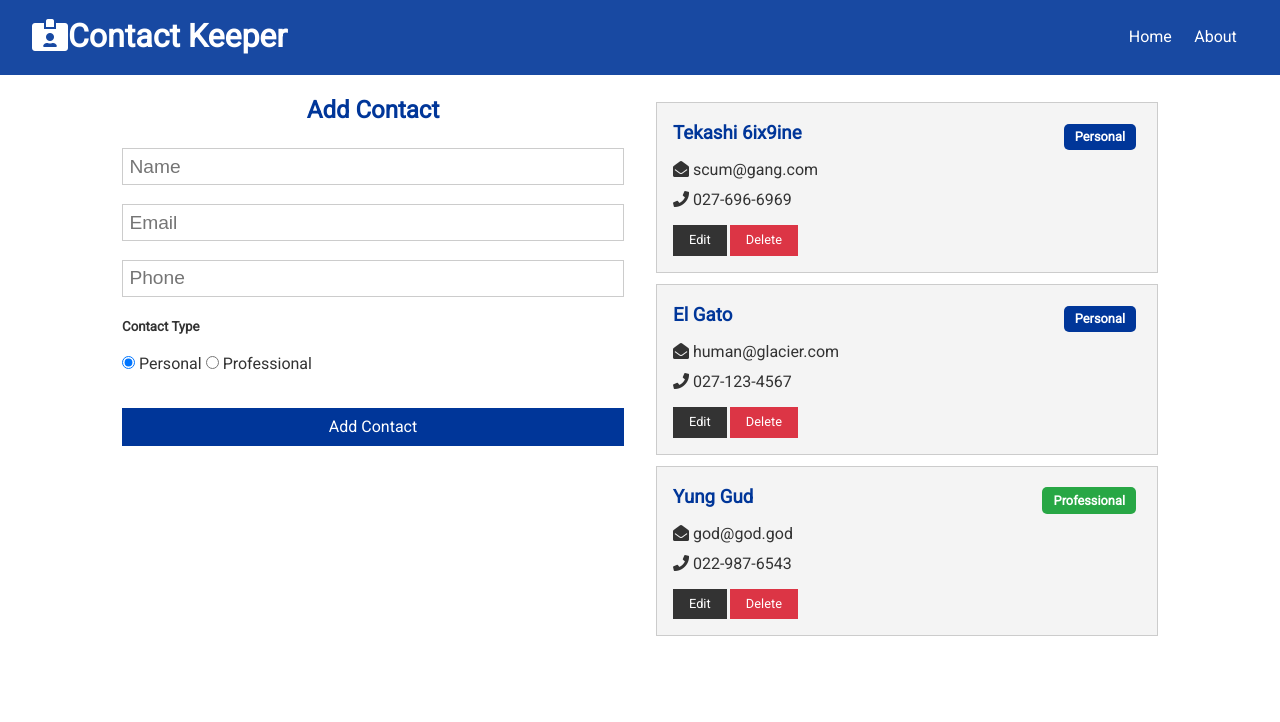
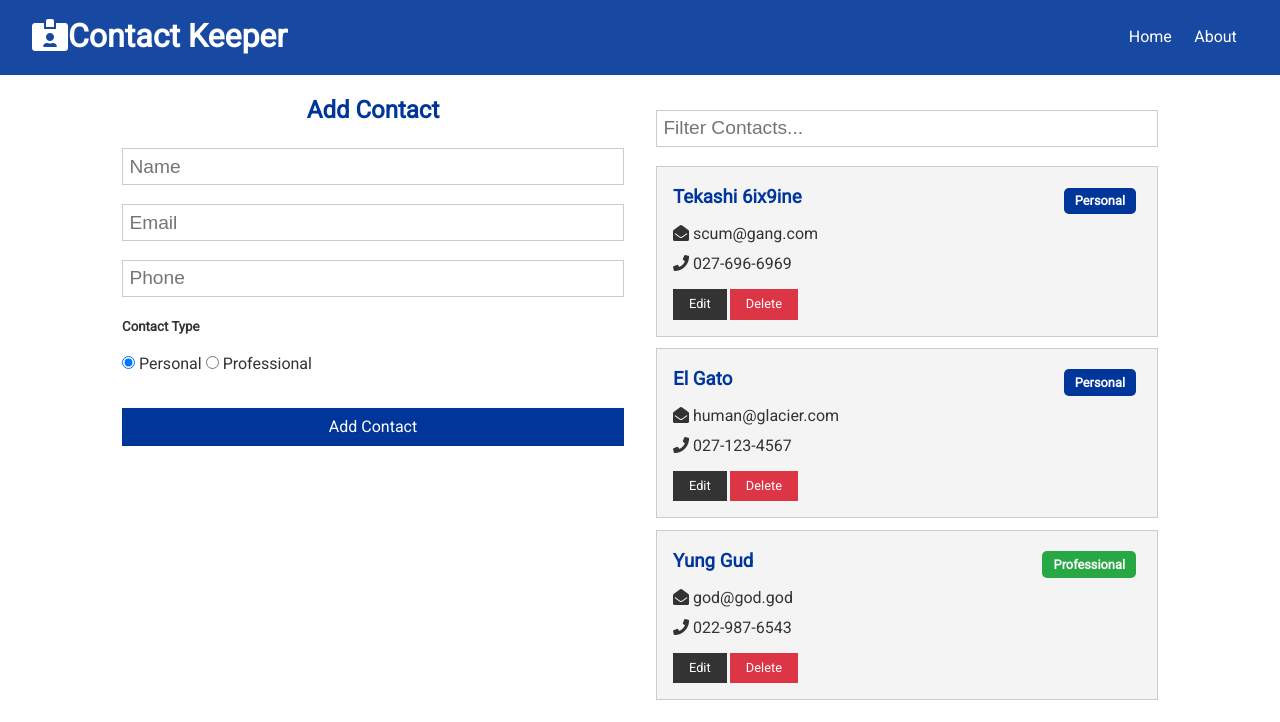
Before and after one commit to RedStewart/Contact-Keeper, a React (Create React App) app in the folder client/: page / in a window 1280 px wide. Shown: the top 722 px of the page. Built offline with nearby package versions, Linux system fonts and the light colour scheme; the HTML template or start-up script is replaced by a standard one.

Commit message:
Filtering now works, bugs to fix - delete and update on filtered contact. Transitions added

```diff
--- /dev/null
+++ b/client/src/components/contacts/ContactFilter.js
@@ -0,0 +1,35 @@
+import React, { useContext, useRef, useEffect } from 'react';
+import ContactContext from '../../context/contact/contactContext';
+
+const ContactFilter = () => {
+  const contactContext = useContext(ContactContext);
+  const { filterContacts, clearFilter, filtered } = contactContext;
+  const text = useRef('');
+
+  useEffect(() => {
+    if (filtered === null) {
+      text.current.value = '';
+    }
+  });
+
+  const onChange = e => {
+    if (text.current.value !== '') {
+      filterContacts(e.target.value);
+    } else {
+      clearFilter();
+    }
+  };
+
+  return (
+    <form>
+      <input
+        ref={text}
+        type='text'
+        placeholder='Filter Contacts...'
+        onChange={onChange}
+      />
+    </form>
+  );
+};
+
+export default ContactFilter;
--- a/client/src/components/contacts/Contacts.js
+++ b/client/src/components/contacts/Contacts.js
@@ -1,17 +1,32 @@
 import React, { Fragment, useContext } from 'react';
+import { CSSTransition, TransitionGroup } from 'react-transition-group';
 import ContactItem from './ContactItem';
 import ContactContext from '../../context/contact/contactContext';
 
 const Contacts = () => {
   const contactContext = useContext(ContactContext);
 
-  const { contacts } = contactContext;
+  const { contacts, filtered } = contactContext;
+
+  if (contacts.length === 0) {
+    return <h4>Please add a contact</h4>;
+  }
 
   return (
     <Fragment>
-      {contacts.map(contact => (
-        <ContactItem key={contact.id} contact={contact} />
-      ))}
+      <TransitionGroup>
+        {filtered !== null
+          ? filtered.map(contact => (
+              <CSSTransition key={contact.id} timeout={1000} classNames='item'>
+                <ContactItem contact={contact} />
+              </CSSTransition>
+            ))
+          : contacts.map(contact => (
+              <CSSTransition key={contact.id} timeout={1000} classNames='item'>
+                <ContactItem contact={contact} />
+              </CSSTransition>
+            ))}
+      </TransitionGroup>
     </Fragment>
   );
 };
--- a/client/src/components/pages/Home.js
+++ b/client/src/components/pages/Home.js
@@ -1,6 +1,7 @@
 import React from 'react';
 import Contacts from '../contacts/Contacts';
 import ContactForm from '../contacts/ContactForm';
+import ContactFilter from '../contacts/ContactFilter';
 
 const Home = () => {
   return (
@@ -9,6 +10,7 @@
         <ContactForm />
       </div>
       <div>
+        <ContactFilter />
         <Contacts />
       </div>
     </div>
--- a/client/src/context/contact/ContactState.js
+++ b/client/src/context/contact/ContactState.js
@@ -37,7 +37,8 @@
         type: 'professional'
       }
     ],
-    current: null
+    current: null,
+    filtered: null
   };
 
   const [state, dispatch] = useReducer(contactReducer, initialState);
@@ -69,19 +70,28 @@
   };
 
   // filter contacts
+  const filterContacts = text => {
+    dispatch({ type: FILTER_CONTACTS, payload: text });
+  };
 
   // clear filter
+  const clearFilter = () => {
+    dispatch({ type: CLEAR_FILTER });
+  };
 
   return (
     <ContactContext.Provider
       value={{
         contacts: state.contacts,
         current: state.current,
+        filtered: state.filtered,
         addContact,
         updateContact,
         deleteContact,
         setCurrent,
-        clearCurrent
+        clearCurrent,
+        filterContacts,
+        clearFilter
       }}
     >
       {props.children}
--- a/client/src/context/contact/contactReducer.js
+++ b/client/src/context/contact/contactReducer.js
@@ -44,6 +44,21 @@
         current: null
       };
 
+    case FILTER_CONTACTS:
+      return {
+        ...state,
+        filtered: state.contacts.filter(contact => {
+          const regex = new RegExp(`${action.payload}`, 'gi');
+          return contact.name.match(regex) || contact.email.match(regex);
+        })
+      };
+
+    case CLEAR_FILTER:
+      return {
+        ...state,
+        filtered: null
+      };
+
     default:
       return state;
   }
```
